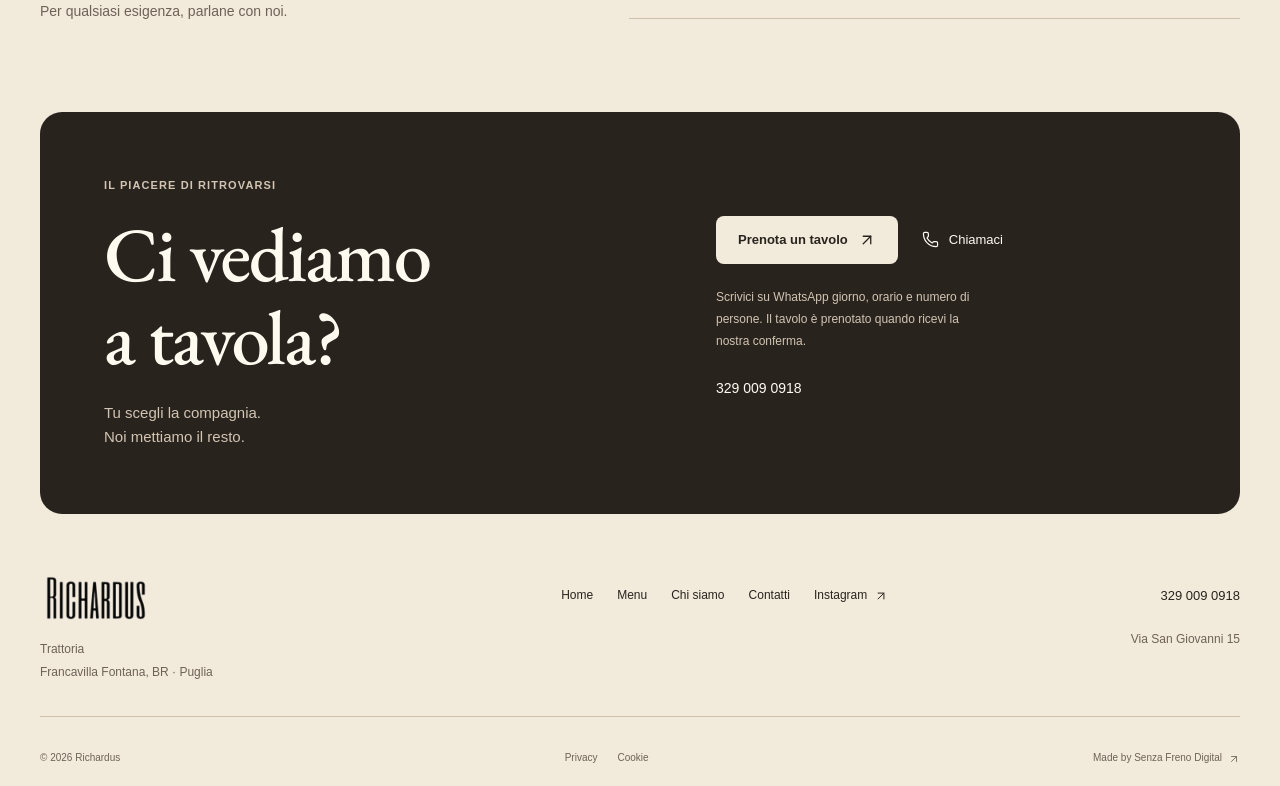
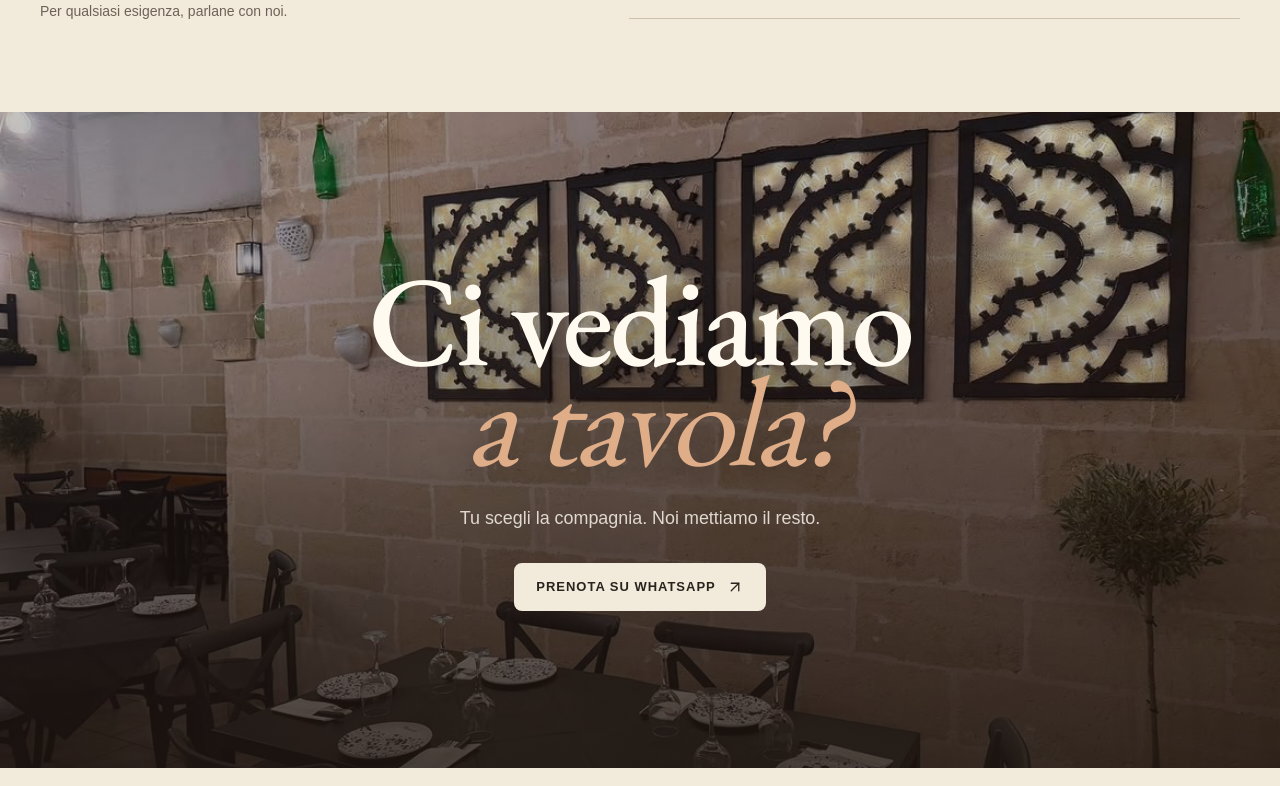
Before and after one commit to FrancescoPalasciano/richardus, a Next.js app: page /menu in a window 1280 px wide. Shown: the part 4334-5120 px from the top of the page. Built offline with nearby package versions, Linux system fonts and the light colour scheme; a web font is replaced by a local one.

Commit message:
feat: add cinematic booking finale

```diff
--- a/src/components/Reservation.module.css
+++ b/src/components/Reservation.module.css
@@ -1,25 +1,52 @@
 .section {
-  background: var(--dark);
-  color: var(--dark-foreground);
-  border-radius: var(--radius-xl);
-  padding: 36px 28px;
+  position: relative;
   display: grid;
-  gap: 36px;
+  min-height: min(82svh, 820px);
+  overflow: hidden;
+  place-items: center;
+  color: #fffaf0;
+  background: var(--walnut);
 }
-.copy > :global(.eyebrow) {
-  color: var(--dark-muted);
+.section > img {
+  object-fit: cover;
+  object-position: center 55%;
 }
-.copy h2 {
-  font-size: clamp(2.8rem, 6vw, 5.5rem);
-  font-weight: 500;
+.shade {
+  position: absolute;
+  inset: 0;
+  background: linear-gradient(180deg, rgb(32 22 17 / 26%), rgb(32 22 17 / 80%));
 }
-.copy > p:last-child {
-  margin-top: 22px;
-  color: var(--dark-muted);
-  font-size: 15px;
+.content {
+  position: relative;
+  z-index: 1;
+  display: flex;
+  flex-direction: column;
+  align-items: center;
+  padding-block: 100px;
+  text-align: center;
 }
-.booking {
-  align-self: center;
+.content h2 {
+  max-width: 10ch;
+  font-size: clamp(4rem, 10vw, 9rem);
+  line-height: 0.78;
+  text-shadow: 0 3px 30px rgb(0 0 0 / 24%);
+}
+.content h2 span {
+  display: block;
+  margin-left: 0.26em;
+  color: var(--terracotta-soft);
+  font-style: italic;
+  font-weight: 400;
+}
+.content > p {
+  margin-top: 34px;
+  color: rgb(255 250 240 / 82%);
+  font-size: clamp(1rem, 1.4vw, 1.15rem);
+}
+.content > :global(.ui-button) {
+  margin-top: 30px;
+  text-transform: uppercase;
+  letter-spacing: 0.075em;
 }
 .actions {
   display: flex;
@@ -29,37 +56,22 @@
 }
 .secondary {
   display: inline-flex;
+  min-height: 48px;
   align-items: center;
   justify-content: center;
   gap: 10px;
-  min-height: 48px;
-  font-size: 13px;
-  font-weight: 500;
+  font-size: 0.8rem;
+  font-weight: 650;
 }
 .secondary:hover {
   text-decoration: underline;
+  text-underline-offset: 5px;
 }
-.booking > p {
-  margin-top: 22px;
-  max-width: 44ch;
-  font-size: 12px;
-  line-height: 1.85;
-  color: var(--dark-muted);
-}
-.phone {
-  display: inline-flex;
-  align-items: center;
-  min-height: 44px;
-  margin-top: 14px;
-  font-size: 14px;
-}
-.section :where(a, button):focus-visible {
-  outline-color: var(--accent);
-}
-@media (min-width: 768px) {
+@media (max-width: 520px) {
   .section {
-    grid-template-columns: 1.2fr 1fr;
-    gap: 60px;
-    padding: clamp(40px, 5vw, 76px);
+    min-height: 72svh;
+  }
+  .content h2 {
+    font-size: clamp(3.5rem, 19vw, 5.5rem);
   }
 }
--- a/src/components/Reservation.tsx
+++ b/src/components/Reservation.tsx
@@ -1,10 +1,12 @@
 import { localizeTree } from "@/lib/localize";
 import { getTranslator } from "@/lib/i18n";
 import type { Locale, LocaleProps } from "@/lib/locale";
+import Image from "next/image";
 import Link from "next/link";
 import { ArrowRight, ArrowUpRight, Phone } from "lucide-react";
 import { Button } from "@/components/ui/button";
 import { restaurant } from "@/lib/restaurant";
+import tablePhoto from "@/app/images/interno.jpg";
 import styles from "./Reservation.module.css";
 
 export function BookingActions({
@@ -50,31 +52,34 @@ export default function Reservation({ locale = "it" }: LocaleProps = {}) {
     <section
       id="prenota"
       data-reveal
-      className={`container ${styles.section}`}
+      className={styles.section}
       aria-labelledby="booking-title"
       data-booking-visibility
     >
-      <div className={styles.copy}>
-        <p className="eyebrow">Il piacere di ritrovarsi</p>
+      <Image
+        src={tablePhoto}
+        alt="La sala in pietra di Richardus pronta ad accogliere gli ospiti"
+        fill
+        sizes="100vw"
+      />
+      <div className={styles.shade} aria-hidden="true" />
+      <div className={`container ${styles.content}`}>
         <h2 id="booking-title">
           Ci vediamo
-          <br />a tavola?
+          <span>a tavola?</span>
         </h2>
-        <p>
-          Tu scegli la compagnia.
-          <br />
-          Noi mettiamo il resto.
-        </p>
-      </div>
-      <div className={styles.booking}>
-        <BookingActions tone="inverse" locale={locale} />
-        <p>
-          Scrivici su WhatsApp giorno, orario e numero di persone. Il tavolo è
-          prenotato quando ricevi la nostra conferma.
-        </p>
-        <a className={styles.phone} href={`tel:${restaurant.phone}`}>
-          {restaurant.phoneLabel}
-        </a>
+        <p>Tu scegli la compagnia. Noi mettiamo il resto.</p>
+        <Button asChild variant="light">
+          <a
+            href={restaurant.whatsapp}
+            target="_blank"
+            rel="noopener noreferrer"
+            aria-label="Prenota un tavolo su WhatsApp"
+          >
+            Prenota su WhatsApp
+            <ArrowUpRight size={18} aria-hidden="true" />
+          </a>
+        </Button>
       </div>
     </section>,
     locale,
--- a/src/data/translations.es.json
+++ b/src/data/translations.es.json
@@ -288,5 +288,31 @@
   "Su richiesta": "A consultar",
   "carosello": "carrusel",
   "usa le frecce per scorrere": "usa las flechas para desplazarte",
-  "Coperto": "Servicio de mesa"
+  "Coperto": "Servicio de mesa",
+  "Cucina pugliese, brace e tavole da condividere tra le volte in pietra di Via San Giovanni.": "Cocina de Apulia, brasa y mesas para compartir bajo las bóvedas de piedra de Via San Giovanni.",
+  "Pietra · Tavola · Puglia · Calore": "Piedra · Mesa · Apulia · Calidez",
+  "Portami da Richardus": "Llévame a Richardus",
+  "Dalla cucina, senza distanza.": "Directo desde la cocina.",
+  "Ricette pugliesi, pasta, verdure e carne alla brace. Pochi giri di parole: qui il menu arriva a tavola.": "Recetas de Apulia, pasta, verduras y carne a la brasa. Sin rodeos: aquí la carta llega a la mesa.",
+  "Grano arso, salsiccia e porcini": "Trigo tostado, salchicha y boletus",
+  "La carne e la brace": "La carne y la brasa",
+  "La tavola prima di tutto.": "La mesa ante todo.",
+  "Mangia, ridi, resta.": "Come, ríe, quédate.",
+  "Una sala raccolta, la pietra chiara, i piatti al centro e il tempo necessario per stare bene insieme.": "Un comedor íntimo, piedra clara, platos en el centro y el tiempo necesario para disfrutar juntos.",
+  "Richardus è una trattoria di Francavilla Fontana. Tra le pareti in pietra di Via San Giovanni 15, la cucina pugliese si racconta con semplicità, brace accesa e piatti da condividere.": "Richardus es una trattoria de Francavilla Fontana. Entre los muros de piedra de Via San Giovanni 15, la cocina de Apulia se cuenta con sencillez, brasas encendidas y platos para compartir.",
+  "La pietra custodisce l’atmosfera.": "La piedra guarda la atmósfera.",
+  "Volte chiare, luci calde, una sala che invita a restare.": "Bóvedas claras, luces cálidas y un comedor que invita a quedarse.",
+  "La brace parla la lingua del territorio.": "La brasa habla el idioma de esta tierra.",
+  "Bombette, capocollo, salsiccia e fegatini, senza formalismi.": "Bombette, capocollo, salchicha e higaditos, sin formalidades.",
+  "Una storia di cucina pugliese e accoglienza.": "Una historia de cocina de Apulia y hospitalidad.",
+  "Conosci Richardus": "Conoce Richardus",
+  "Nel cuore di Francavilla.": "En el corazón de Francavilla.",
+  "Richardus è in Via San Giovanni 15, tra le strade del centro di Francavilla Fontana. La tavola è a pochi passi dalla città.": "Richardus está en Via San Giovanni 15, entre las calles del centro de Francavilla Fontana. Tu mesa está a pocos pasos.",
+  "Richardus, in centro.": "Richardus, en el centro.",
+  "Attiva la mappa interattiva per esplorare la posizione. Google riceverà dati di navigazione solo dopo la tua scelta.": "Activa el mapa interactivo para explorar la ubicación. Google recibirá datos de navegación solo después de tu elección.",
+  "Carica la mappa": "Cargar el mapa",
+  "Il caricamento richiede più tempo del previsto.": "La carga está tardando más de lo previsto.",
+  "Tre storie vere, scelte dalle vostre recensioni su Google.": "Tres historias reales, elegidas entre vuestras reseñas de Google.",
+  "Tre recensioni degli ospiti": "Tres reseñas de clientes",
+  "Tu scegli la compagnia. Noi mettiamo il resto.": "Tú eliges la compañía. Nosotros ponemos el resto."
 }
```
Also changed, not shown: src/data/translations.json.
